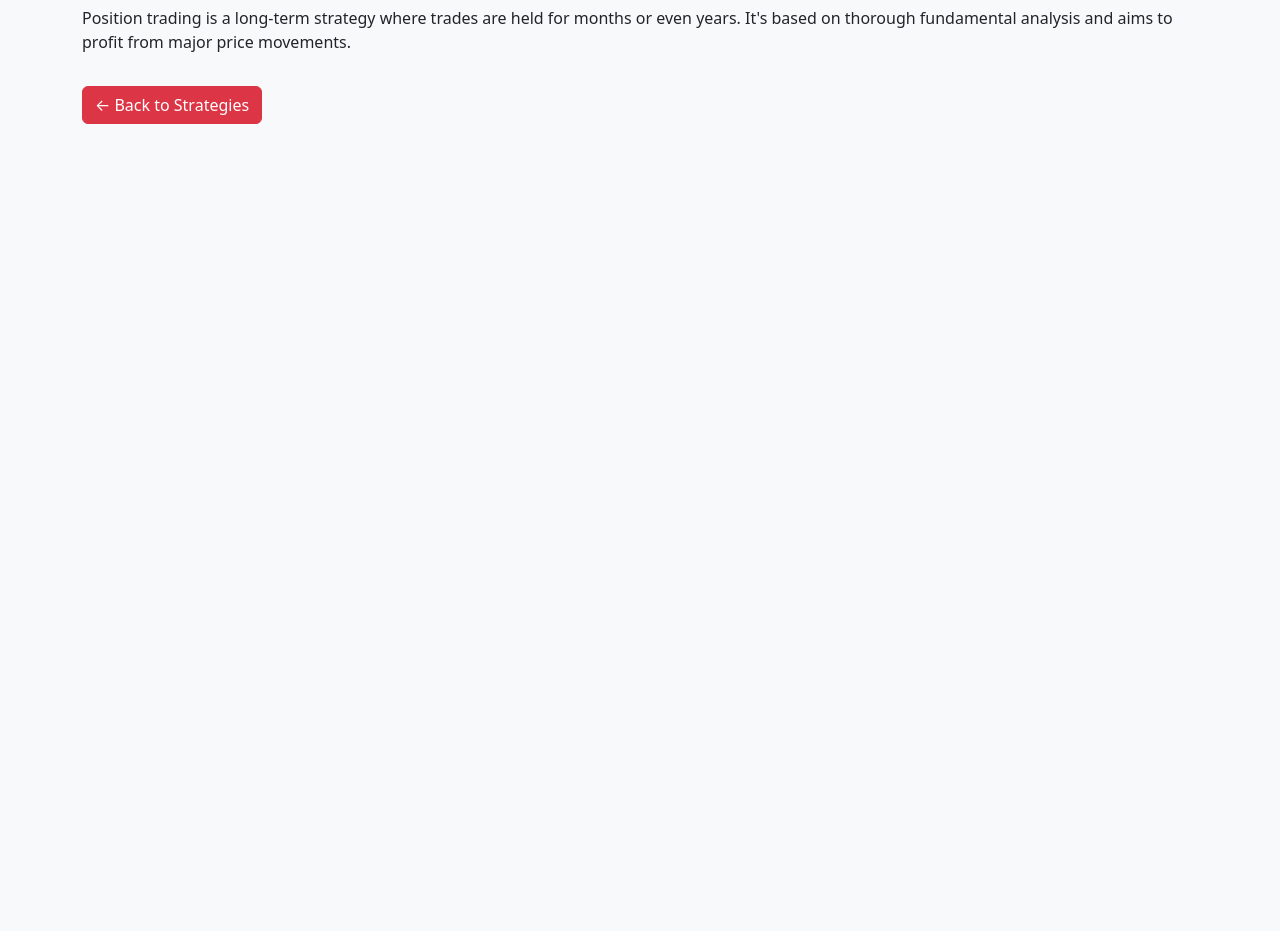
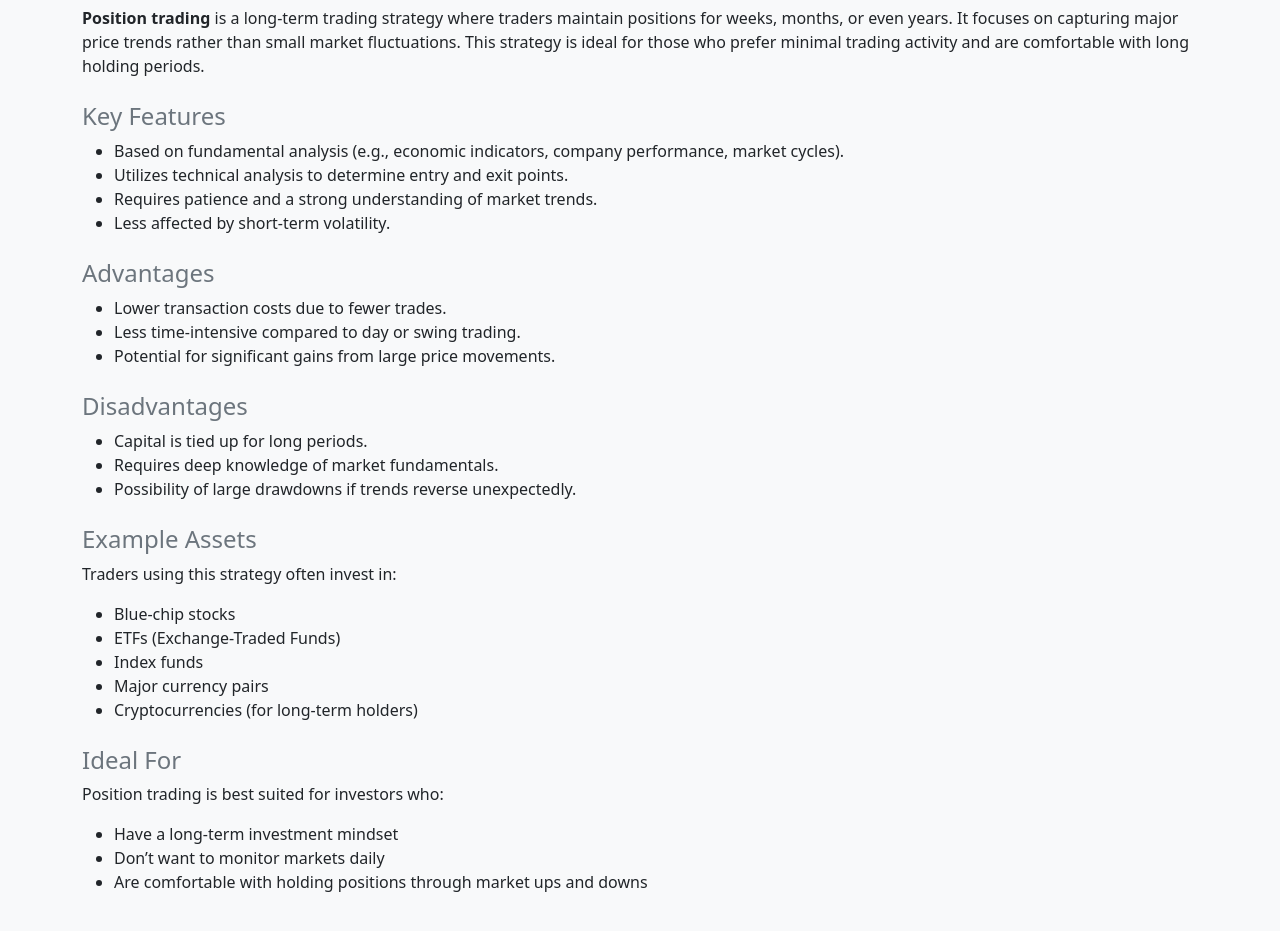
Before and after one commit to NarotaRahul/Trade-Now, a website: page docs/position.html in a window 1280 px wide. Shown: the part 104-1035 px from the top of the page. Before the commit the page ends 800 px from the top, so only its background shows below. Drawn offline with nearby package versions, Linux system fonts and the light colour scheme.

Commit message:
git commit-m "update position.html"

```diff
--- a/docs/position.html
+++ b/docs/position.html
@@ -8,11 +8,57 @@
 </head>
 <body class="bg-light">
   <div class="container py-5">
-    <h2 class="mb-4">Position Trading</h2>
+    <h2 class="mb-4 text-primary">Position Trading</h2>
+
     <p>
-      Position trading is a long-term strategy where trades are held for months or even years. It's based on thorough fundamental analysis and aims to profit from major price movements.
+      <strong>Position trading</strong> is a long-term trading strategy where traders maintain positions for weeks, months, or even years. It focuses on capturing major price trends rather than small market fluctuations. This strategy is ideal for those who prefer minimal trading activity and are comfortable with long holding periods.
     </p>
-    <a href="Strategies.html" class="btn btn-danger mt-3">← Back to Strategies</a>
+
+    <h4 class="mt-4 text-secondary">Key Features</h4>
+    <ul>
+      <li>Based on fundamental analysis (e.g., economic indicators, company performance, market cycles).</li>
+      <li>Utilizes technical analysis to determine entry and exit points.</li>
+      <li>Requires patience and a strong understanding of market trends.</li>
+      <li>Less affected by short-term volatility.</li>
+    </ul>
+
+    <h4 class="mt-4 text-secondary">Advantages</h4>
+    <ul>
+      <li>Lower transaction costs due to fewer trades.</li>
+      <li>Less time-intensive compared to day or swing trading.</li>
+      <li>Potential for significant gains from large price movements.</li>
+    </ul>
+
+    <h4 class="mt-4 text-secondary">Disadvantages</h4>
+    <ul>
+      <li>Capital is tied up for long periods.</li>
+      <li>Requires deep knowledge of market fundamentals.</li>
+      <li>Possibility of large drawdowns if trends reverse unexpectedly.</li>
+    </ul>
+
+    <h4 class="mt-4 text-secondary">Example Assets</h4>
+    <p>
+      Traders using this strategy often invest in:
+    </p>
+    <ul>
+      <li>Blue-chip stocks</li>
+      <li>ETFs (Exchange-Traded Funds)</li>
+      <li>Index funds</li>
+      <li>Major currency pairs</li>
+      <li>Cryptocurrencies (for long-term holders)</li>
+    </ul>
+
+    <h4 class="mt-4 text-secondary">Ideal For</h4>
+    <p>
+      Position trading is best suited for investors who:
+    </p>
+    <ul>
+      <li>Have a long-term investment mindset</li>
+      <li>Don’t want to monitor markets daily</li>
+      <li>Are comfortable with holding positions through market ups and downs</li>
+    </ul>
+
+    <a href="Strategies.html" class="btn btn-danger mt-4">← Back to Strategies</a>
   </div>
 </body>
 </html>
```
